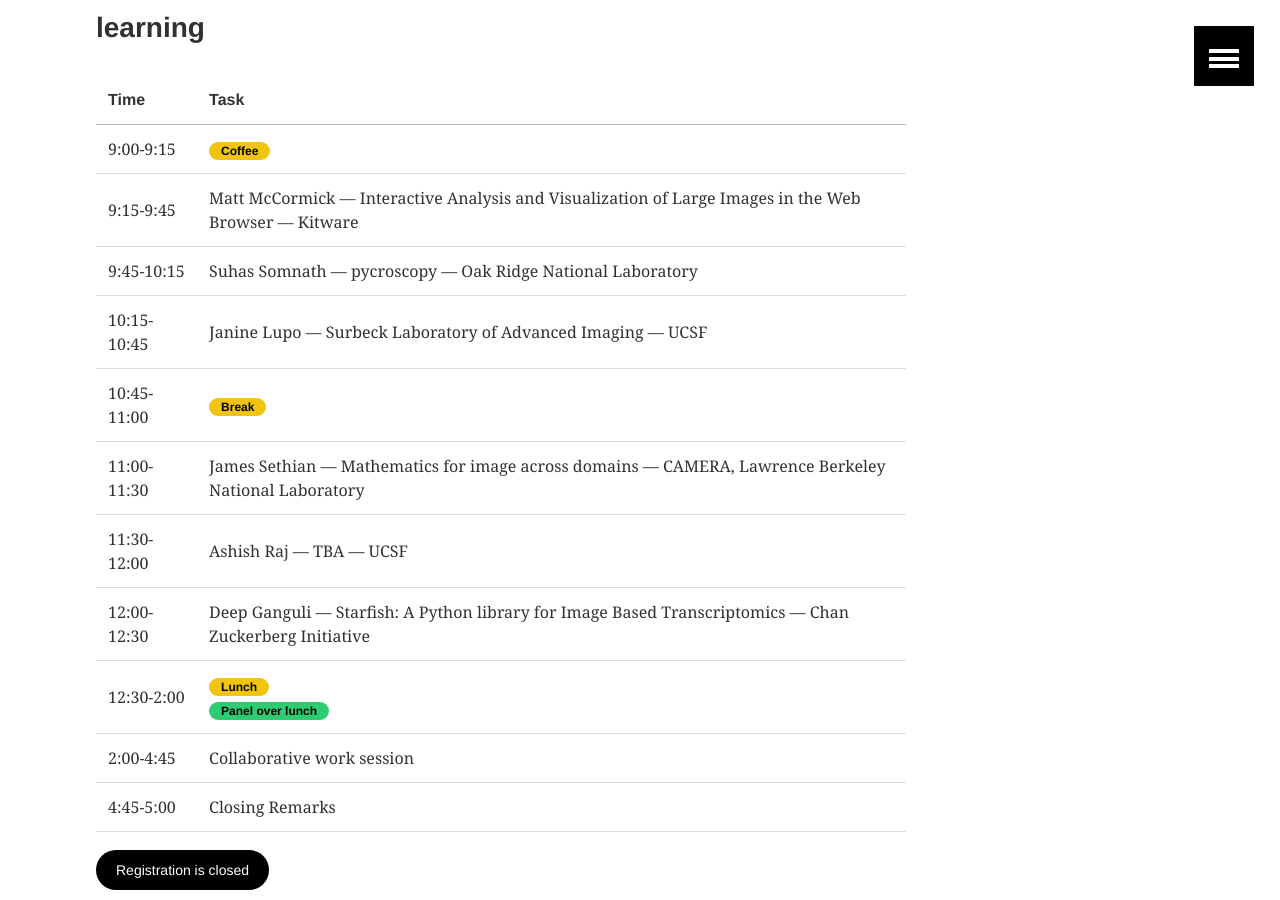
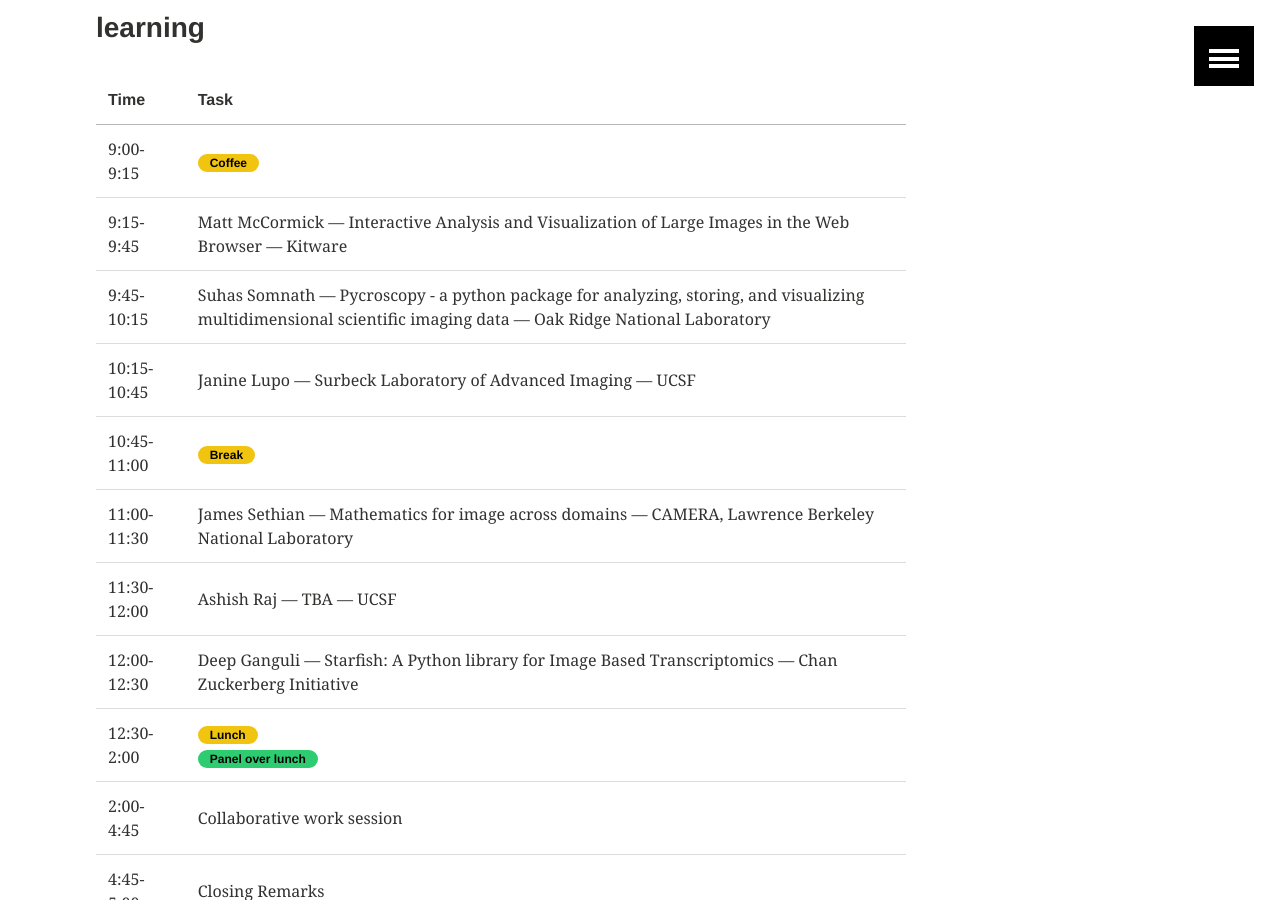
Before and after one commit to imagexd/imagexd.github.io, a Jekyll site: the page built from programs/imagexd2018.md, in a window 1280 px wide and 900 px high, scrolled down 2499 px. Built offline with Jekyll 4.4.1, drawn with Linux system fonts in a browser that asks for light colours.

Commit message:
updating the speaker's title

```diff
--- a/programs/imagexd2018.md
+++ b/programs/imagexd2018.md
@@ -72,7 +72,7 @@
 | 9:00-9:15   | <span class="badge warning">Coffee</span>  |
 |----
 | 9:15-9:45   | Matt McCormick --- Interactive Analysis and Visualization of Large Images in the Web Browser  --- Kitware  |
-| 9:45-10:15  | Suhas Somnath --- pycroscopy --- Oak Ridge National Laboratory  |
+| 9:45-10:15  | Suhas Somnath --- Pycroscopy - a python package for analyzing, storing, and visualizing multidimensional scientific imaging data --- Oak Ridge National Laboratory  |
 | 10:15-10:45 | Janine Lupo --- Surbeck Laboratory of Advanced Imaging --- UCSF |
 |----
 | 10:45-11:00 | <span class="badge warning">Break</span>   |
```
